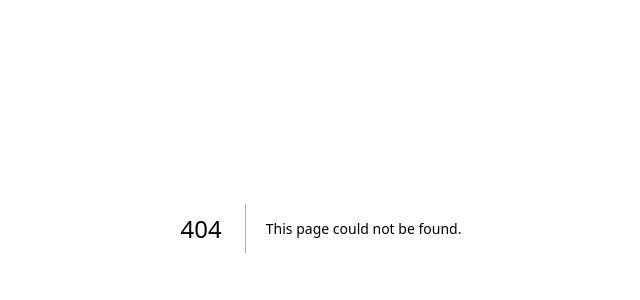
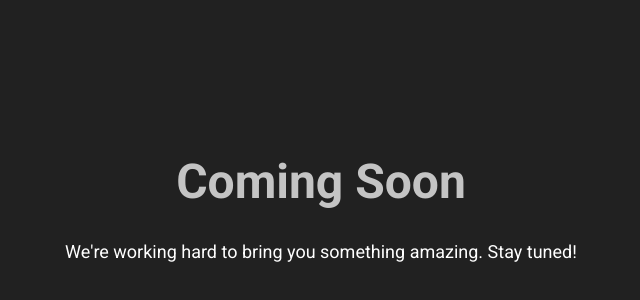
Before and after one commit to ameen-sid/Team-Eagles-Website, a Next.js app: page /leaderboard in a window 1280 px wide. Before the commit this address had no page. Shown: the part 172-472 px from the top of the page, without its empty margins (319-959 px from the left). Built offline with nearby package versions, Linux system fonts and the light colour scheme.

Commit message:
Added Leaderboard Page

```diff
--- /dev/null
+++ b/src/app/leaderboard/page.tsx
@@ -0,0 +1,19 @@
+// Import the Required Modules
+import React from 'react';
+
+// Function of Leaderboard Page
+const Leaderboard = () => {
+  return (
+	<div className="min-h-screen bg-gray-900 flex flex-col items-center justify-center">
+    	<h1 className="text-5xl text-white font-bold mb-8 animate-pulse">
+        	Coming Soon
+    	</h1>
+    	<p className="text-white text-center text-lg mb-8">
+	        We're working hard to bring you something amazing. Stay tuned!
+    	</p>
+	</div>
+  )
+}
+
+// Export the Leaderboard Page
+export default Leaderboard;
```
